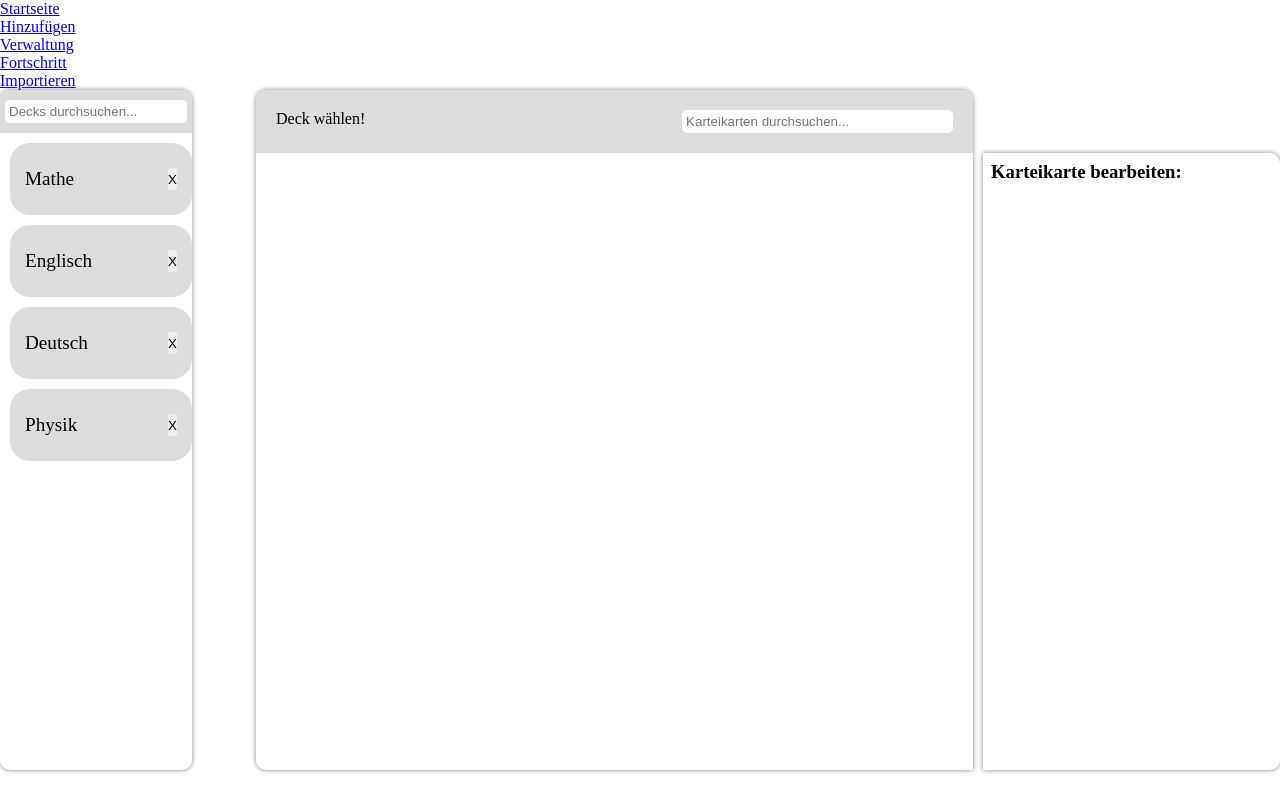
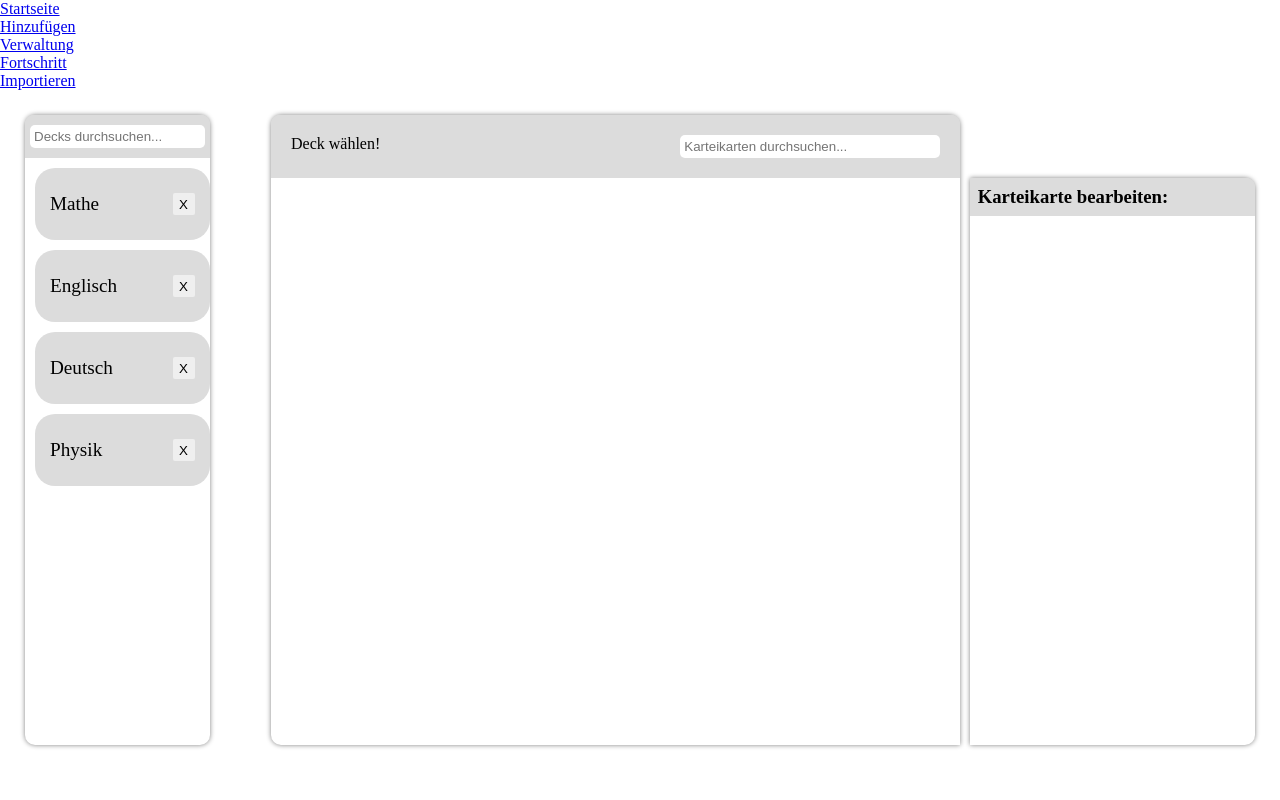
Before and after one commit to mohid-1311/Flashcards, a React (Create React App) app: page /Verwaltung in a window 1280 px wide. Built offline with nearby package versions, Linux system fonts and the light colour scheme.

Commit message:
Styling an main-Styling angepasst

```diff
--- a/src/pages/Verwaltung/Verwaltung.module.css
+++ b/src/pages/Verwaltung/Verwaltung.module.css
@@ -1,8 +1,25 @@
+/* Scrollbar */
+::-webkit-scrollbar, ::-webkit-scrollbar-corner {
+    width: 10px;
+}
+
+::-webkit-scrollbar-thumb {
+    background: gray;
+    border-radius: 5px;
+}
+
+::-webkit-scrollbar:hover, ::-webkit-scrollbar-thumb:hover {
+    cursor: pointer;
+}
+
 div.verwaltung-container {
     display: flex;
     flex-wrap: nowrap;
     justify-content: space-between;
+
     height: 85vh;
+
+    padding: 25px;
 }
 
 /* Header für Deck-&Karteikartenliste */
@@ -48,6 +65,11 @@ input.karten-suchleiste {
 
 /* Übergeordneter Container für die Karteikartendecks */
 div.decks-liste-container {
+    display: flex;
+    flex-direction: column;
+    flex-wrap: nowrap;
+    justify-content: flex-start;
+
     width: 15%;
 
     /*border: 2px solid gainsboro;*/
@@ -164,6 +186,7 @@ div.deck-karten-tabelle > table > tbody > tr:first-of-type {
     display: flex;
     flex-wrap: nowrap;
     justify-content: center;
+
     background-color: #e2ffcf;
 }
 
@@ -193,6 +216,9 @@ button.deck-entfernen {
 button.deck-entfernen, button.karte-entfernen {
     aspect-ratio: 1 / 1;
 
+    height: 22px;
+    width: 22px;
+
     border: 0;
     border-radius: 2px;
 }
@@ -210,11 +236,9 @@ div.karte-bearbeiten-container {
     flex-wrap: nowrap;
     justify-content: flex-start;
 
-    opacity: 1;
     width: 29%;
 
     margin-top: 63px;
-    padding: 8px;
 
     box-sizing: border-box;
 
@@ -223,8 +247,30 @@ div.karte-bearbeiten-container {
     box-shadow: 0px 0px 5px gray;
 }
 
-/* Überschrift der Karteikarten-Attribute */
-div.karte-bearbeiten-container > h4 {
+/* Header für Karteikarte-Bearbeiten */
+div.karte-bearbeiten-header {
+    padding: 8px;
+
+    border-radius: 0 8px 0 0;
+
+    background-color: gainsboro;
+}
+
+/* Karteikartenattribute-Liste (flexbox) */
+div.karte-bearbeiten-flexbox {
+    display: flex;
+    flex-direction: column;
+    flex-wrap: nowrap;
+    justify-content: flex-start;
+
+    padding-left : 10px;
+    padding-bottom: 10px;
+
+    overflow: hidden scroll;
+}
+
+div.karte-bearbeiten-flexbox > h4 {
+    margin-block-start: 1em;
     margin-block-end: 0.5em;
 }
 
@@ -242,17 +288,3 @@ textarea.karte-bearbeiten-eingabe {
 
     background-color: gainsboro;
 }
-
-/* Scrollbar */
-::-webkit-scrollbar, ::-webkit-scrollbar-corner {
-    width: 10px;
-}
-
-::-webkit-scrollbar-thumb {
-    background: gray;
-    border-radius: 5px;
-}
-
-::-webkit-scrollbar:hover, ::-webkit-scrollbar-thumb:hover {
-    cursor: pointer;
-}
--- a/src/pages/Verwaltung/Verwaltung.tsx
+++ b/src/pages/Verwaltung/Verwaltung.tsx
@@ -1,4 +1,4 @@
-import React, { useState } from "react"
+import { JSX, useState } from "react"
 import styles from "./Verwaltung.module.css"
 import { getDeck, setDecks } from "../../deckState"
 import AddCardForm from "../../Components/AddCardForm/AddCardForm"
@@ -33,7 +33,7 @@ type Deck = {
  *  - Karteikarten-Bearbeitungsfeld
  * @return {JSX.Element}
  */
-function Verwaltung() {
+function Verwaltung(): JSX.Element {
   const [decks, setLocalDecks] = useState(getDeck())
 
   const [deckName, setDeckName] = useState("")
@@ -53,7 +53,7 @@ function Verwaltung() {
    * @param {string} neuerWert - Neuer Wert des Karten-Attributs
    * @returns {void}
    */
-  function setzeKartenAttribut(attribut: keyof Card, neuerWert: string) {
+  function setzeKartenAttribut(attribut: keyof Card, neuerWert: string): void {
     decks.find((deck: Deck) => deck.name === deckName).cards.map((card: Card, index: number) => {
       if(index === kartenIndex) {
         card[attribut] = neuerWert
@@ -279,8 +279,11 @@ function Verwaltung() {
             </div>
           </div>
           <div className={`${styles["karte-bearbeiten-container"]}`}>
+            <div className={`${styles["karte-bearbeiten-header"]}`}>
+              <h3>Karteikarte bearbeiten:</h3>
+            </div>
+            <div className={`${styles["karte-bearbeiten-flexbox"]}`}>
               {/* Für jedes Karteikarten-Attribut wird eine Eingabe hinzugefügt */}
-            <h3>Karteikarte bearbeiten:</h3>
               {
                 deckName
                 &&
@@ -316,6 +319,7 @@ function Verwaltung() {
             </div>
           </div>
         </div>
+      </div>
     </>
   )
 }
```
Lines whose indentation alone changed are shown as unchanged.
